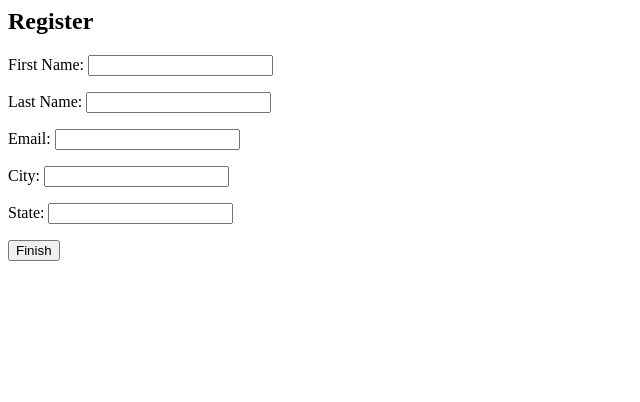
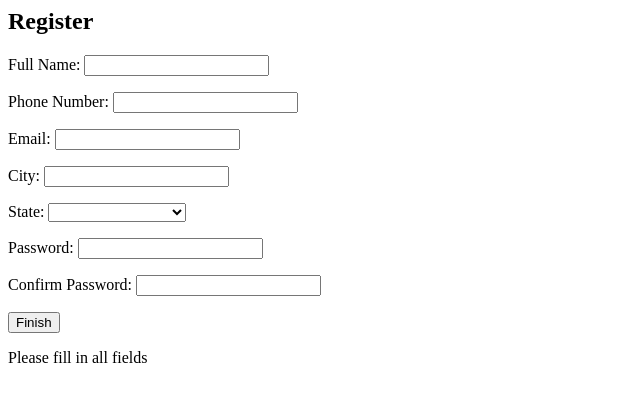
Before and after one commit to DerekM1991/mlmapper, a PHP site: page /registration.php in a window 1280 px wide. Shown: the top 402 px of the page, without its empty margins (0-640 px from the left). Run offline with PHP 8.4, Linux system fonts and the light colour scheme.

Commit message:
Registration dropdown added

```diff
--- a/registration.php
+++ b/registration.php
@@ -9,12 +9,12 @@
     <form method="post" action"">
       <h2>Register</h2>
         <p>
-          <label for="fName">First Name:  </label>
-          <input type="text" name="First Name" />
+          <label for="Name">Full Name:  </label>
+          <input type="text" name="fName" />
         </p>
         <p>
-          <label for="lName">Last Name: </label>
-          <input type ="text" name="Last Name" />
+          <label for="number">Phone Number: </label>
+          <input type ="text" name="number" />
         </p>
         <p>
           <label for="email">Email: </label>
@@ -26,8 +26,19 @@
         </p>
         <p>
           <label for="state">State: </label>
-          <input type ="text" name="State" />
+          <select name="state"><?php echo StateDropdown(null, 'mixed'); ?></select>
         </p>
+
+        <p>
+          <label for="pwd">Password: </label>
+          <input type ="password" name="Password" />
+        </p>
+        <p>
+          <label for="cPwd">Confirm Password: </label>
+          <input type ="password" name="cPassword" />
+        </p>
+
+
 
         <p>
           <input type="submit" id="submit" value="Finish" name="Finish" >
@@ -35,7 +46,111 @@
 
 
       </form>
-      <?php if(isset($_POST['Finish']))header("Location: test.php");
+
+      <?php if($_POST && !empty($_POST['fName']) &&!empty($_POST['number'])&&!empty($_POST['Email'])
+    &&!empty($_POST['City'])&&!empty($_POST['State'])&&!empty($_POST['Password'])&&!empty($_POST['cPassword'])) {
+        if(isset($_POST['Finish']))header("Location: test.php");}
+
+        if($_POST && empty($_POST['fName']) ||empty($_POST['number'])||empty($_POST['Email'])
+      ||empty($_POST['City'])||empty($_POST['State'])||empty($_POST['Password'])||empty($_POST['cPassword'])){
+          echo "Please fill in all fields";
+        }
+//function for state dropdown selector
+        function StateDropdown($post=null, $type='abbrev') {
+	$states = array(
+		array('AK', 'Alaska'),
+		array('AL', 'Alabama'),
+		array('AR', 'Arkansas'),
+		array('AZ', 'Arizona'),
+		array('CA', 'California'),
+		array('CO', 'Colorado'),
+		array('CT', 'Connecticut'),
+		array('DC', 'District of Columbia'),
+		array('DE', 'Delaware'),
+		array('FL', 'Florida'),
+		array('GA', 'Georgia'),
+		array('HI', 'Hawaii'),
+		array('IA', 'Iowa'),
+		array('ID', 'Idaho'),
+		array('IL', 'Illinois'),
+		array('IN', 'Indiana'),
+		array('KS', 'Kansas'),
+		array('KY', 'Kentucky'),
+		array('LA', 'Louisiana'),
+		array('MA', 'Massachusetts'),
+		array('MD', 'Maryland'),
+		array('ME', 'Maine'),
+		array('MI', 'Michigan'),
+		array('MN', 'Minnesota'),
+		array('MO', 'Missouri'),
+		array('MS', 'Mississippi'),
+		array('MT', 'Montana'),
+		array('NC', 'North Carolina'),
+		array('ND', 'North Dakota'),
+		array('NE', 'Nebraska'),
+		array('NH', 'New Hampshire'),
+		array('NJ', 'New Jersey'),
+		array('NM', 'New Mexico'),
+		array('NV', 'Nevada'),
+		array('NY', 'New York'),
+		array('OH', 'Ohio'),
+		array('OK', 'Oklahoma'),
+		array('OR', 'Oregon'),
+		array('PA', 'Pennsylvania'),
+		array('PR', 'Puerto Rico'),
+		array('RI', 'Rhode Island'),
+		array('SC', 'South Carolina'),
+		array('SD', 'South Dakota'),
+		array('TN', 'Tennessee'),
+		array('TX', 'Texas'),
+		array('UT', 'Utah'),
+		array('VA', 'Virginia'),
+		array('VT', 'Vermont'),
+		array('WA', 'Washington'),
+		array('WI', 'Wisconsin'),
+		array('WV', 'West Virginia'),
+		array('WY', 'Wyoming')
+	);
+
+	$options = '<option value=""></option>';
+
+	foreach ($states as $state) {
+		if ($type == 'abbrev') {
+    	$options .= '<option value="'.$state[0].'" '. check_select($post, $state[0], false) .' >'.$state[0].'</option>'."\n";
+    } elseif($type == 'name') {
+    	$options .= '<option value="'.$state[1].'" '. check_select($post, $state[1], false) .' >'.$state[1].'</option>'."\n";
+    } elseif($type == 'mixed') {
+    	$options .= '<option value="'.$state[0].'" '. check_select($post, $state[0], false) .' >'.$state[1].'</option>'."\n";
+    }
+	}
+
+	echo $options;
+}
+
+/**
+ * Check Select Element
+ *
+ * @param string $i, POST value
+ * @param string $m, input element's value
+ * @param string $e, return=false, echo=true
+ * @return string
+ */
+function check_select($i,$m,$e=true) {
+	if ($i != null) {
+		if ( $i == $m ) {
+			$var = ' selected="selected" ';
+		} else {
+			$var = '';
+		}
+	} else {
+		$var = '';
+	}
+	if(!$e) {
+		return $var;
+	} else {
+		echo $var;
+	}
+}
       ?>
   </div>
 </body>
```
Also changed, not shown: favicon.ico (deleted).
